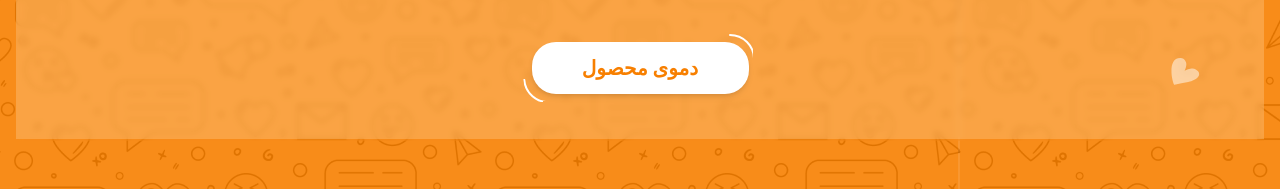
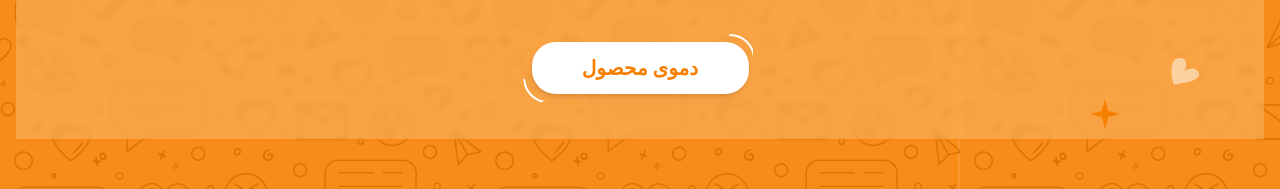
Before and after one commit to mahyarErshad/perfex-chat, a React (Create React App) app: page / in a window 1280 px wide. Shown: the part 575-764 px from the top of the page. Built offline with nearby package versions, Linux system fonts and the light colour scheme; a web font is replaced by a local one.

Commit message:
Added another OrangeStar

```diff
--- a/src/Components/HeroSection/HeroSection.jsx
+++ b/src/Components/HeroSection/HeroSection.jsx
@@ -53,6 +53,7 @@ const HeroSection = () => {
         <OrangeStar className="absolute top-8 right-5 max-md:hidden" />
         <EmptyHeart className="absolute top-24 right-11 max-md:hidden" />
         <BigFilledHeart className="absolute bottom-14 right-16 max-md:hidden" />
+        <OrangeStar className="absolute bottom-3 right-36 max-md:hidden" />
       </div>
       <img className="absolute bottom-0 translate-y-[50%]" src={desktopImage} alt="Screenshot of perfex chat module" />
     </section>
```
